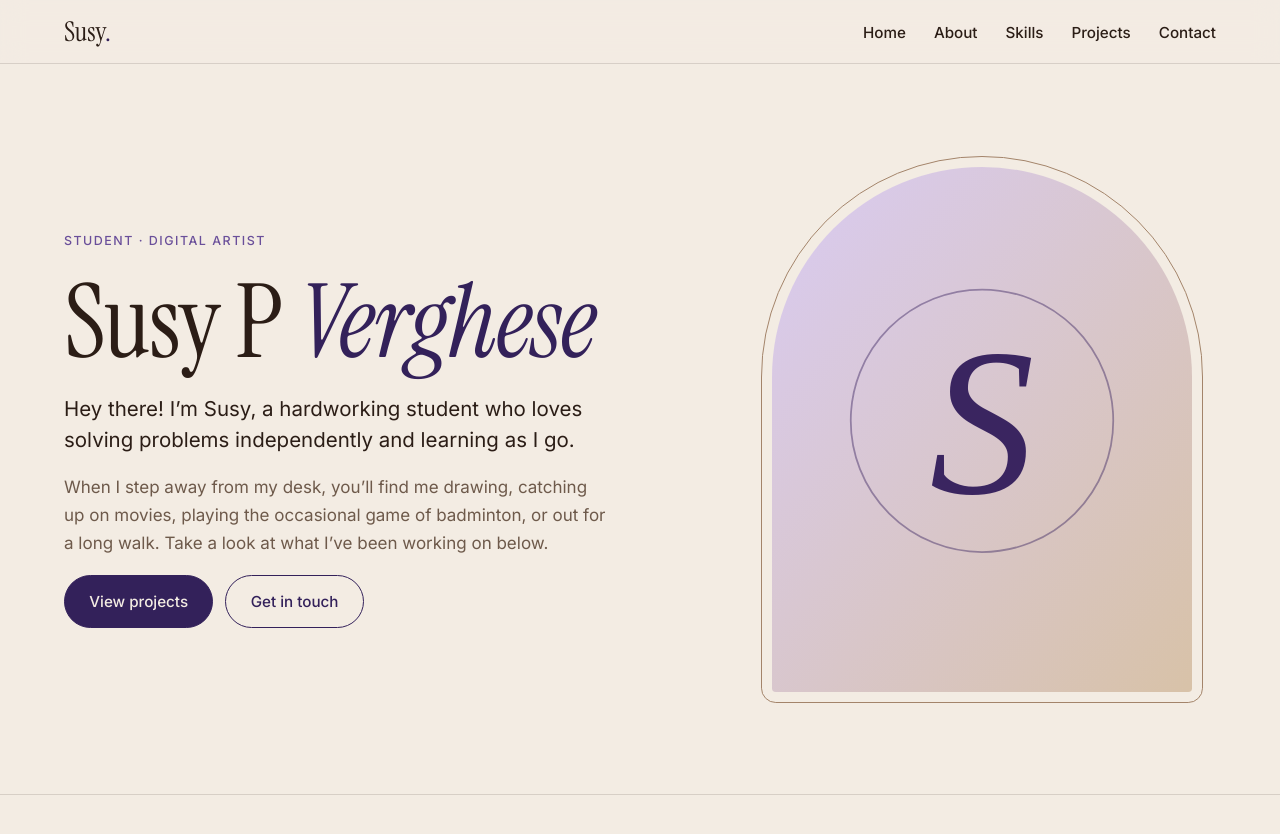
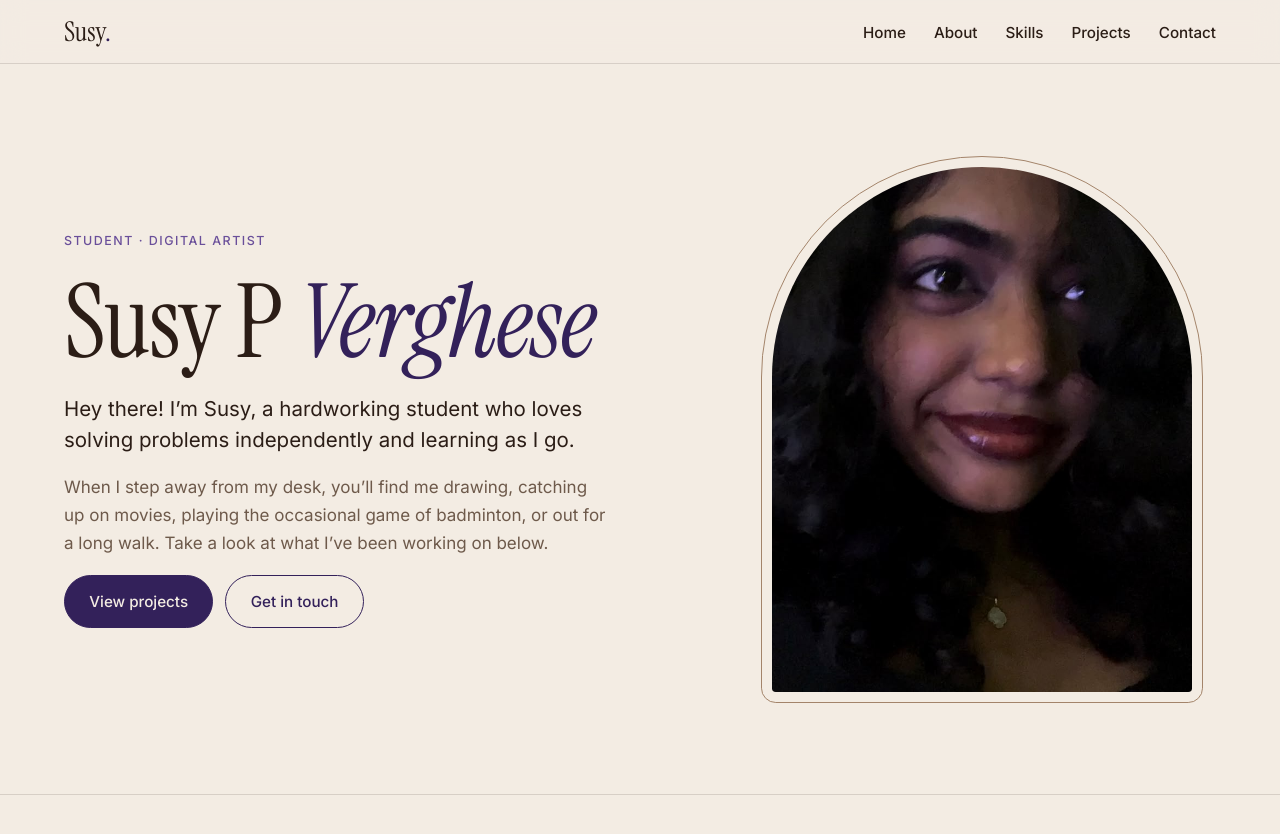
Before and after one commit to porplee/portfolio-Susie, a plain HTML site: page index.html in a window 1280 px wide. Shown: the top 834 px of the page. Drawn offline with Linux system fonts and the light colour scheme.

Commit message:
Add Susy's photo to the profile frame
Replaces the monogram placeholder with images/profile.jpg, cropped so her
face sits in the centre of the arch.

```diff
--- a/index.html
+++ b/index.html
@@ -41,7 +41,7 @@
         </div>
       </div>
       <figure class="hero-photo">
-        <img src="images/profile.svg" alt="Profile photo of Susy P Verghese" width="480" height="600">
+        <img src="images/profile.jpg" alt="Susy P Verghese smiling over her shoulder, with dark curly hair" width="1280" height="960">
       </figure>
     </section>
 
--- a/style.css
+++ b/style.css
@@ -243,6 +243,7 @@ em {
   margin-inline: auto;
   aspect-ratio: 4 / 5;
   object-fit: cover;
+  object-position: 74% 30%; /* keeps her face centred in the arch */
   border-radius: 999px 999px var(--radius) var(--radius);
   outline: 1px solid var(--brown-mid);
   outline-offset: 10px;
```
Also changed, not shown: images/profile.jpg (added), images/profile.svg (deleted), 1 other file.
